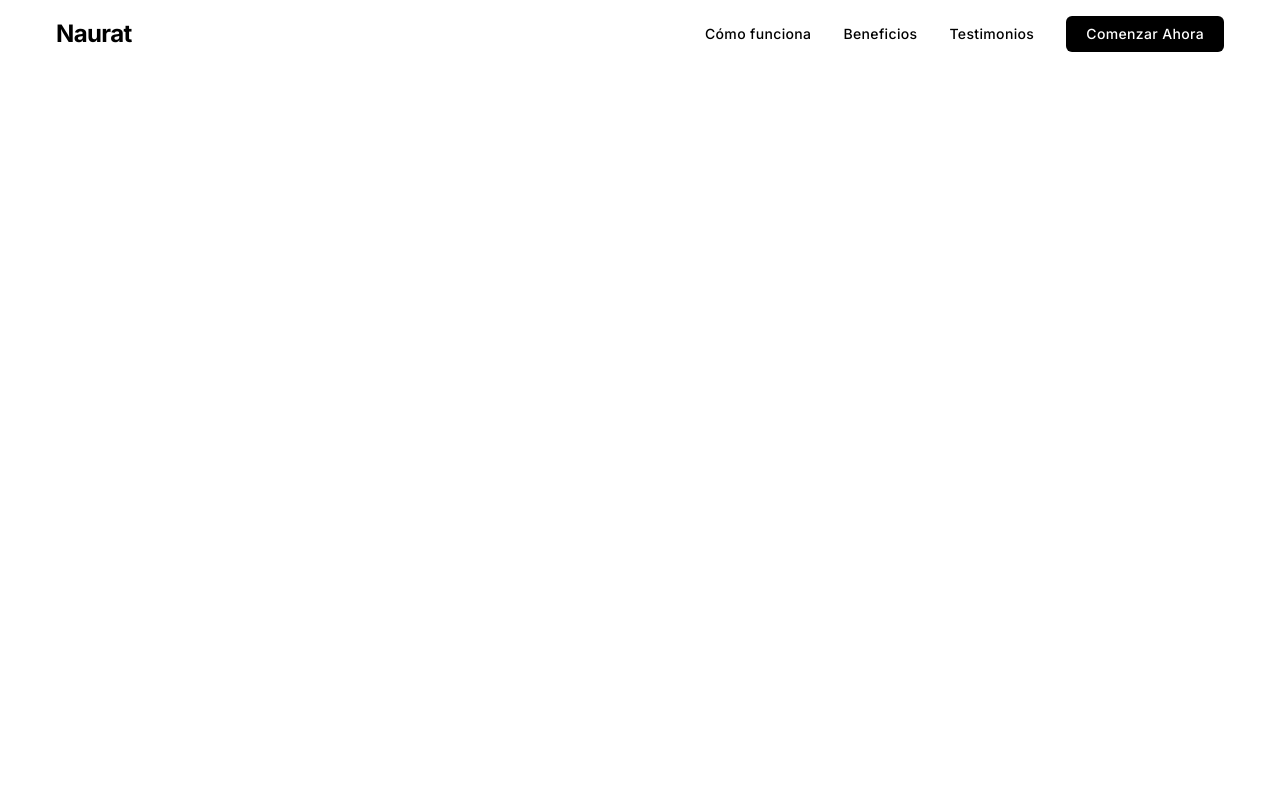
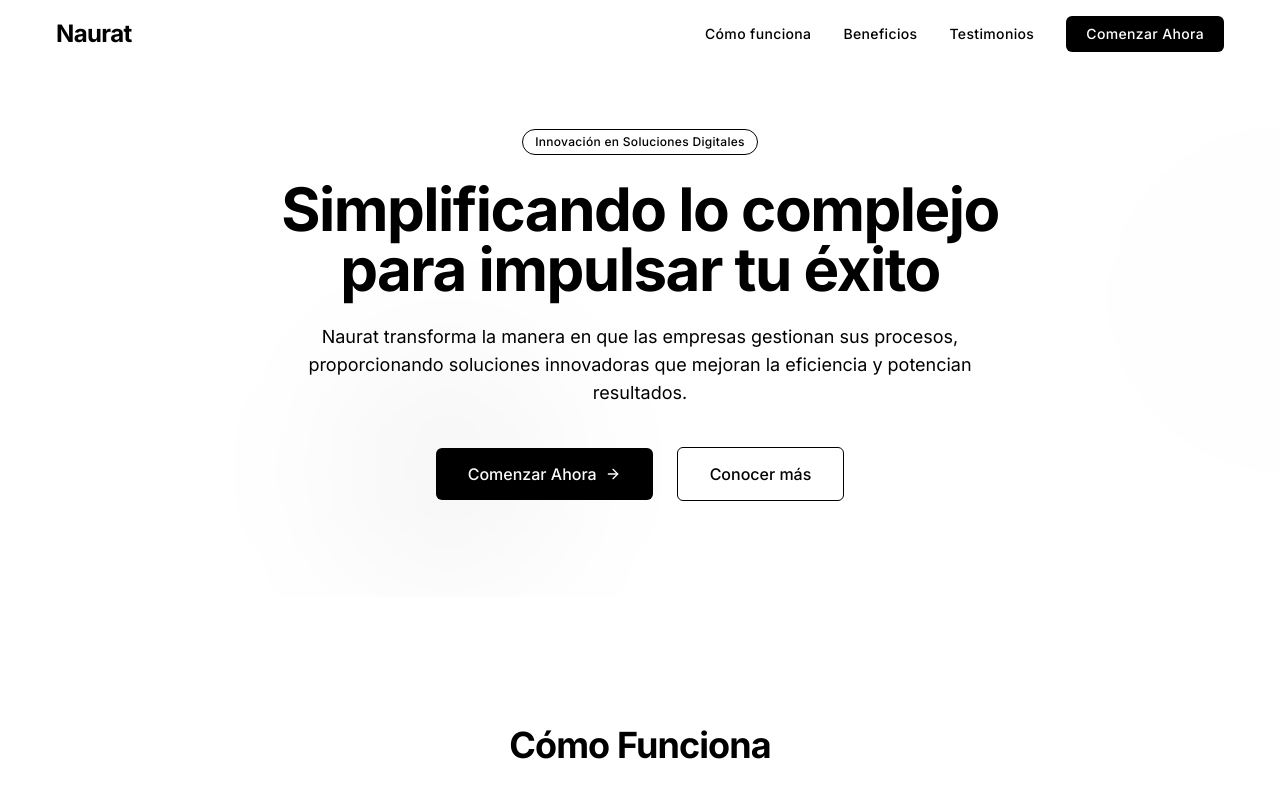
Before and after one commit to Naurat-Team/new-landing, a React (Vite) app: page / in a window 1280 px wide. Shown: the top 793 px of the page. Built offline with nearby package versions, Linux system fonts and the light colour scheme.

Commit message:
Fix: Resolve main content disappearing issue

```diff
--- a/src/index.css
+++ b/src/index.css
@@ -130,3 +130,48 @@
     background: rgba(0, 0, 0, 0.3);
   }
 }
+
+/* Animation classes */
+@keyframes fadeIn {
+  from { opacity: 0; }
+  to { opacity: 1; }
+}
+
+.animate-fade-in {
+  animation: fadeIn 0.8s ease-out forwards;
+}
+
+.animate-fade-in-delay {
+  opacity: 0;
+  animation: fadeIn 0.8s ease-out 0.2s forwards;
+}
+
+.animate-slide-down {
+  opacity: 0;
+  transform: translateY(-20px);
+  animation: slideDown 0.8s ease-out forwards;
+}
+
+@keyframes slideDown {
+  from {
+    opacity: 0;
+    transform: translateY(-20px);
+  }
+  to {
+    opacity: 1;
+    transform: translateY(0);
+  }
+}
+
+.animate-bg-pulse {
+  animation: bgPulse 8s ease-in-out infinite;
+}
+
+@keyframes bgPulse {
+  0%, 100% {
+    opacity: 0.3;
+  }
+  50% {
+    opacity: 0.1;
+  }
+}
--- a/src/pages/Index.tsx
+++ b/src/pages/Index.tsx
@@ -21,15 +21,17 @@ const Index = () => {
       entries.forEach((entry) => {
         if (entry.isIntersecting) {
           entry.target.classList.add('animate-fade-in');
-          observer.unobserve(entry.target);
+          // Don't remove opacity-0 here, just add the animation class
         }
       });
     }, observerOptions);
 
     const sections = document.querySelectorAll('section');
     sections.forEach((section) => {
-      section.classList.add('opacity-0');
+      // Don't add opacity-0 to all sections directly
+      if (!section.classList.contains('animate-fade-in')) {
         observer.observe(section);
+      }
     });
 
     return () => {
@@ -42,11 +44,13 @@ const Index = () => {
   return (
     <div className="min-h-screen bg-white">
       <Navbar />
+      <main>
         <Hero />
         <HowItWorks />
         <Benefits />
         <Testimonials />
         <CallToAction />
+      </main>
       <Footer />
     </div>
   );
```
Lines whose indentation alone changed are shown as unchanged.
